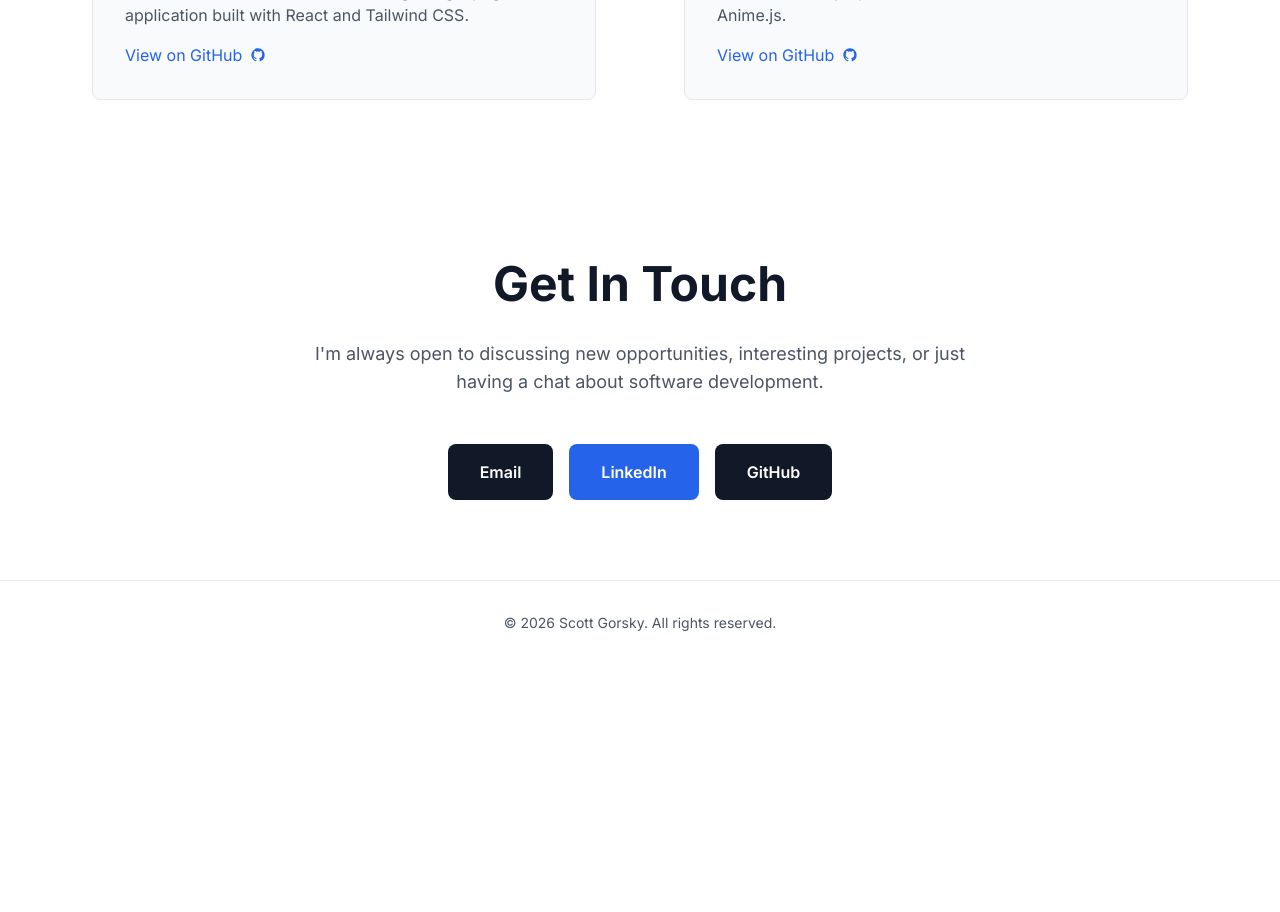
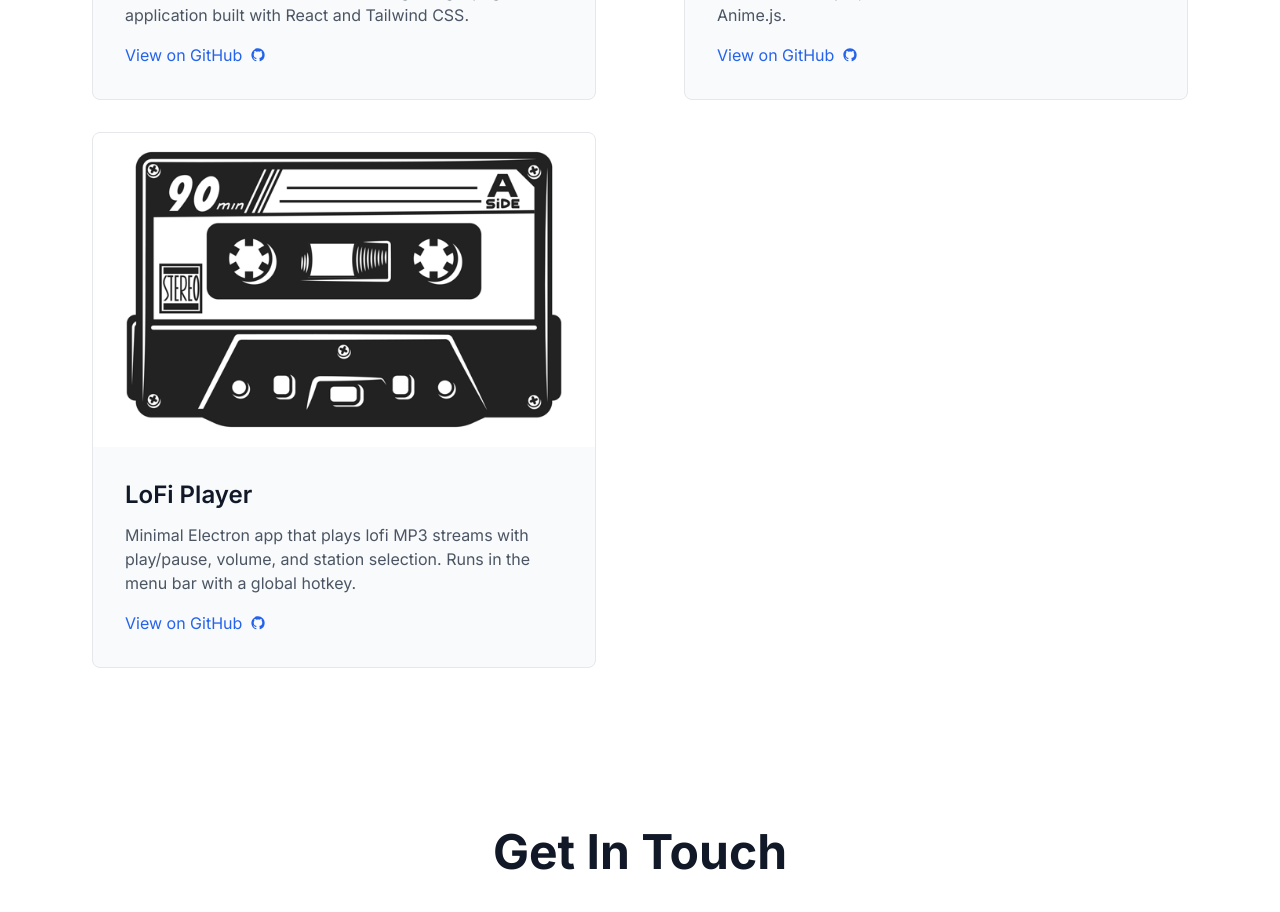
Before and after one commit to sjgorsky/personal-portfolio, a Next.js app: page / in a window 1280 px wide. Shown: the part 2020-2932 px from the top of the page. Before the commit the page ends 2685 px from the top, so only its background shows below. Built offline with nearby package versions, Linux system fonts and the light colour scheme.

Commit message:
add lofi player to Projects

```diff
--- a/components/Projects.tsx
+++ b/components/Projects.tsx
@@ -86,6 +86,45 @@ export default function Projects() {
               </div>
             </a>
           </div>
+          <div className="w-full max-w-[31.5rem]">
+            <a
+              href="https://github.com/sjgorsky/lofi-player"
+              target="_blank"
+              rel="noopener noreferrer"
+              className="block rounded-lg bg-gray-50 dark:bg-gray-800 border border-gray-200 dark:border-gray-700 hover:border-gray-300 dark:hover:border-gray-600 hover:shadow-lg transition-all overflow-hidden"
+            >
+              <div className="relative w-full aspect-[16/10] bg-gray-200 dark:bg-gray-700">
+                <Image
+                  src="/previews/cassette.png"
+                  alt="LoFi Player app preview"
+                  fill
+                  className="object-cover"
+                />
+              </div>
+              <div className="p-8">
+                <h3 className="text-2xl font-semibold text-gray-900 dark:text-white mb-3">
+                  LoFi Player
+                </h3>
+                <p className="text-gray-600 dark:text-gray-300 mb-4">
+                  Minimal Electron app that plays lofi MP3 streams with play/pause, volume, and station selection. Runs in the menu bar with a global hotkey.
+                </p>
+                <span className="text-blue-600 dark:text-blue-400 hover:underline inline-flex items-center gap-2">
+                  View on GitHub
+                  <svg
+                    className="w-4 h-4"
+                    fill="currentColor"
+                    viewBox="0 0 24 24"
+                  >
+                    <path
+                      fillRule="evenodd"
+                      d="M12 2C6.477 2 2 6.484 2 12.017c0 4.425 2.865 8.18 6.839 9.504.5.092.682-.217.682-.483 0-.237-.008-.868-.013-1.703-2.782.605-3.369-1.343-3.369-1.343-.454-1.158-1.11-1.466-1.11-1.466-.908-.62.069-.608.069-.608 1.003.07 1.531 1.032 1.531 1.032.892 1.53 2.341 1.088 2.91.832.092-.647.35-1.088.636-1.338-2.22-.253-4.555-1.113-4.555-4.951 0-1.093.39-1.988 1.029-2.688-.103-.253-.446-1.272.098-2.65 0 0 .84-.27 2.75 1.026A9.564 9.564 0 0112 6.844c.85.004 1.705.115 2.504.337 1.909-1.296 2.747-1.027 2.747-1.027.546 1.379.202 2.398.1 2.651.64.7 1.028 1.595 1.028 2.688 0 3.848-2.339 4.695-4.566 4.943.359.309.678.92.678 1.855 0 1.338-.012 2.419-.012 2.747 0 .268.18.58.688.482A10.019 10.019 0 0022 12.017C22 6.484 17.522 2 12 2z"
+                      clipRule="evenodd"
+                    />
+                  </svg>
+                </span>
+              </div>
+            </a>
+          </div>
         </div>
       </div>
     </section>
```
Also changed, not shown: public/previews/cassette.png (added).
